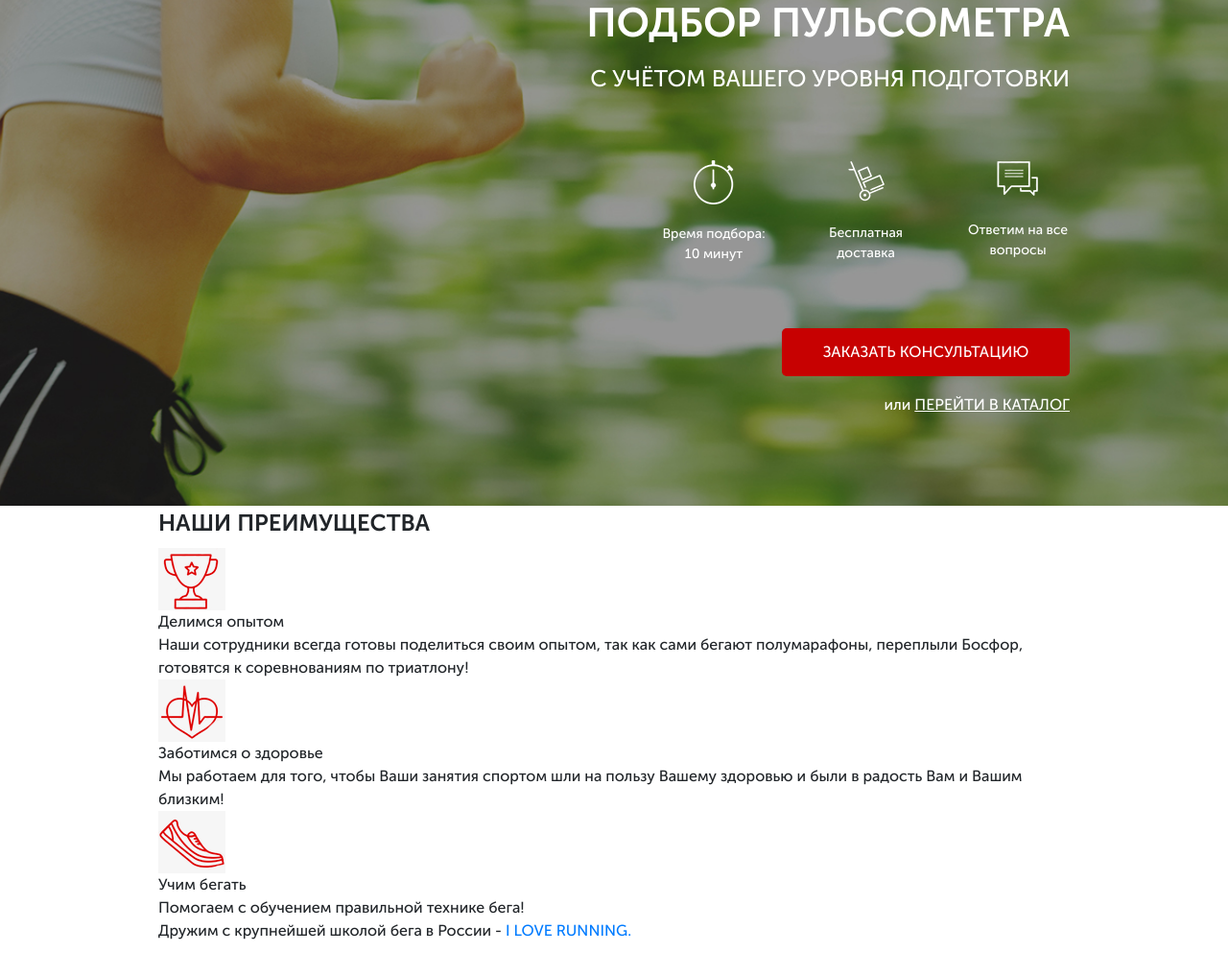
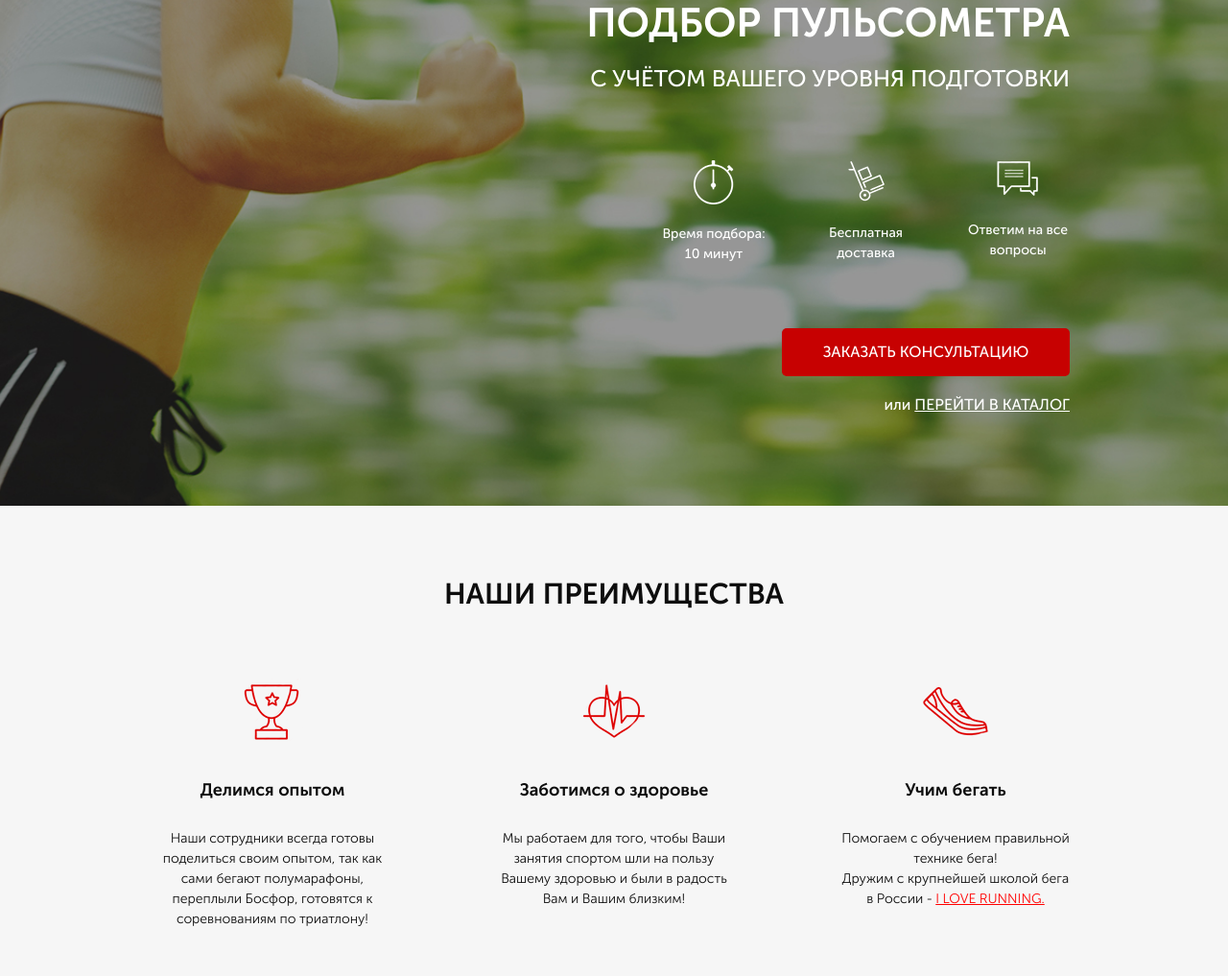
Before and after one commit to Bekadevelop/Giga-Chad-Practice, a website: page src/index.html in a window 1280 px wide. Shown: the part 167-1184 px from the top of the page at 96% size. Before the commit the page ends 1149 px from the top, so only its background shows below. Drawn offline with Linux system fonts and the light colour scheme; files whose address does not match are found by name.

Commit message:
five commit

```diff
--- a/src/index.html
+++ b/src/index.html
@@ -62,7 +62,7 @@
             <h2 class="title">НАШИ ПРЕИМУЩЕСТВА</h2>
             <div class="advantages__wrapper">
                 <div class="advantages__item">
-                    <img src="icons/advantages/cup.png" alt="cup" class="advantages__icon">
+                    <img src="icons/Преимущества/cup.png" alt="cup" class="advantages__icon">
                     <div class="advantages__subtitle">
                         Делимся опытом
                     </div>
@@ -72,7 +72,7 @@
                     </div>
                 </div>
                 <div class="advantages__item">
-                    <img src="icons/advantages/heart.png" alt="heart" class="advantages__icon">
+                    <img src="icons/Преимущества/heart.png" alt="heart" class="advantages__icon">
                     <div class="advantages__subtitle">
                         Заботимся о здоровье
                     </div>
@@ -82,7 +82,7 @@
                     </div>
                 </div>
                 <div class="advantages__item">
-                    <img src="icons/advantages/shoe.png" alt="shoe" class="advantages__icon">
+                    <img src="icons/Преимущества/shoe.png" alt="shoe" class="advantages__icon">
                     <div class="advantages__subtitle">
                         Учим бегать
                     </div>
--- /dev/null
+++ b/src/sass/blocks/_advantages.scss
@@ -0,0 +1,32 @@
+.advantages {
+    padding: 70px 0 80px 0;
+    background-color: #f6f6f6;
+    &__wrapper {
+        margin-top: 65px;
+        display: flex;
+        justify-content: space-between;
+    }
+    &__item {
+        display: flex;
+        flex-direction: column;
+        align-items: center;
+        max-width: 238px;
+    }
+    &__subtitle {
+        margin-top: 38px;
+        color: #0d0d0d;
+        font-size: 18px;
+        font-weight: 700;
+    }
+    &__descr {
+        margin-top: 26px;
+        color: #0d0d0d;
+        font-size: 14px;
+        font-weight: 300;
+        text-align: center;
+        a {
+            color: #ff0000;
+            text-decoration: underline;
+        }
+    }
+}
--- /dev/null
+++ b/src/sass/blocks/_tittles.scss
@@ -0,0 +1,6 @@
+.title {
+    color: #0d0d0d;
+    font-size: 30px;
+    font-weight: 700;
+    text-align: center;
+}
--- a/src/sass/style.scss
+++ b/src/sass/style.scss
@@ -13,5 +13,5 @@
 @import 'blocks/promo';
 @import 'blocks/header';
 @import 'blocks/buttons';
-@import 'blocks/_advatages.scss';
-@import 'blocks/tittles';
+@import 'blocks/_advantages.scss';
+@import 'blocks/_tittles';
```
Also changed, not shown: src/css/style.min.css.
